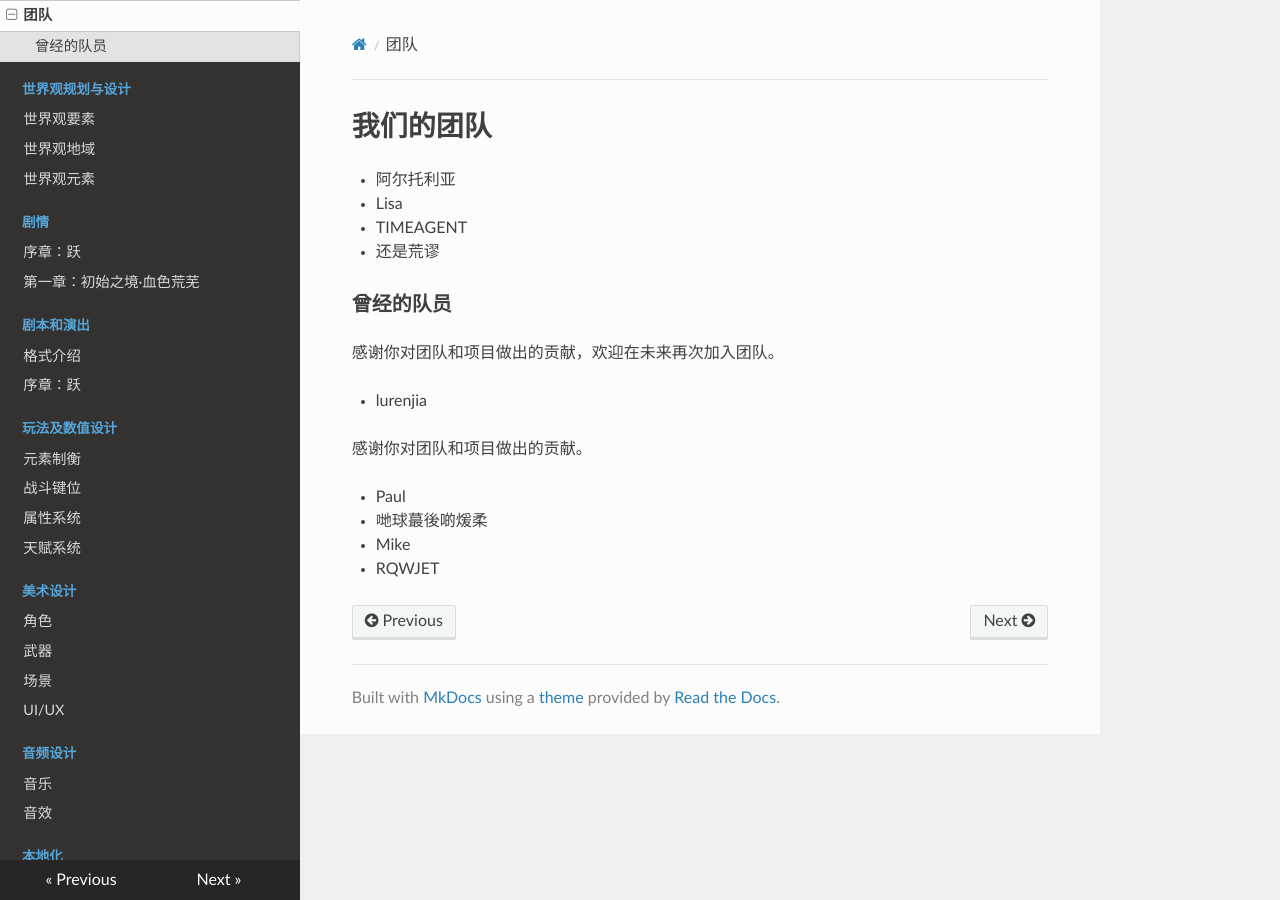
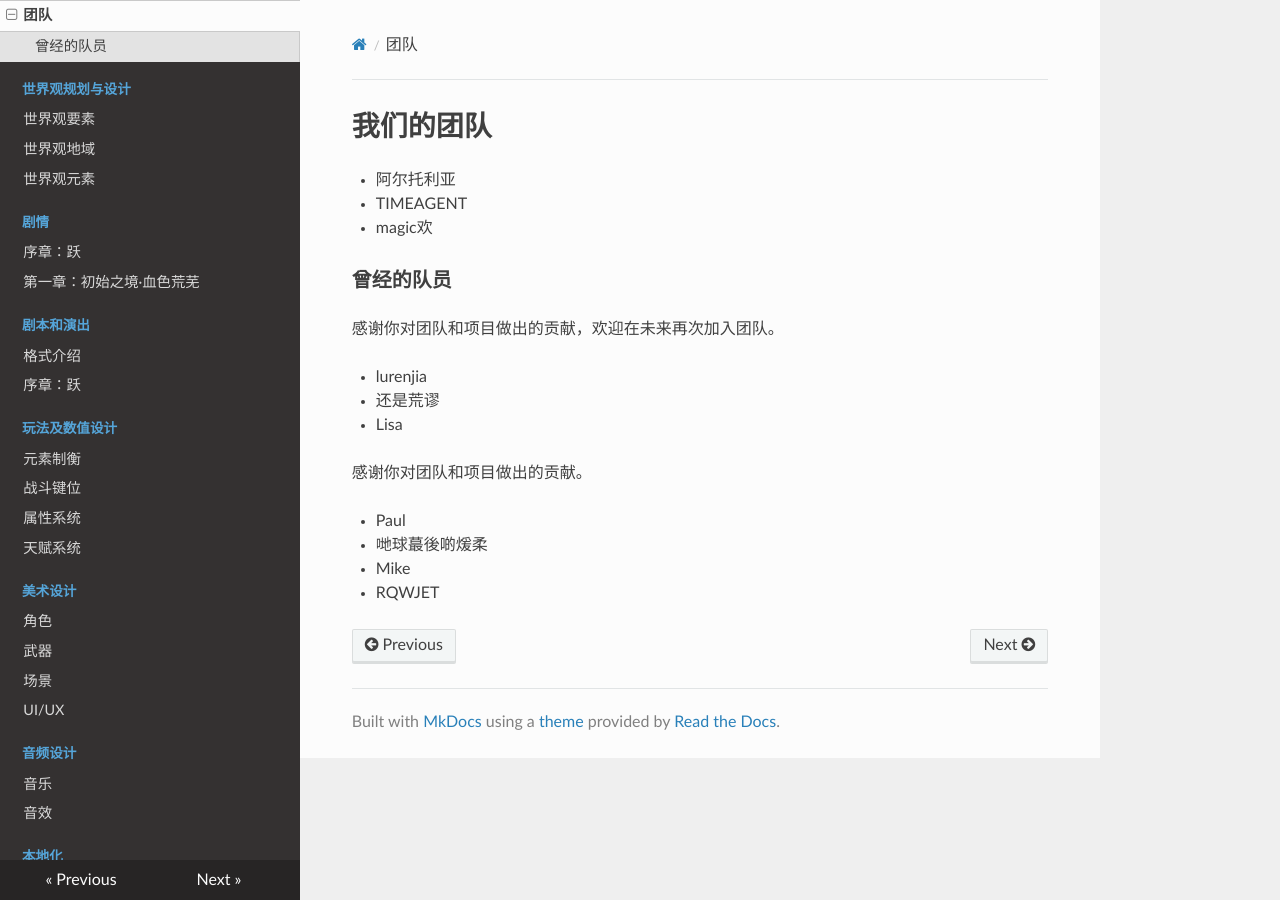
Before and after one commit to PowerForLoveGroup/LegendOfTheVoidBlade, an MkDocs documentation site: the page built from docs/docs/team.md, in a window 1280 px wide. Built offline with MkDocs 1.6.1, drawn with Linux system fonts in a browser that asks for light colours; nearby versions of some CDN libraries.

Commit message:
Update plan page
Updated the team page.

```diff
--- a/docs/docs/team.md
+++ b/docs/docs/team.md
@@ -1,15 +1,16 @@
 # 我们的团队
 
 * 阿尔托利亚
-* Lisa
 * TIMEAGENT
-* 还是荒谬
+* magic欢
 
 ### 曾经的队员
 
 感谢你对团队和项目做出的贡献，欢迎在未来再次加入团队。
 
 * lurenjia
+* 还是荒谬
+* Lisa
 
 感谢你对团队和项目做出的贡献。
 
```
